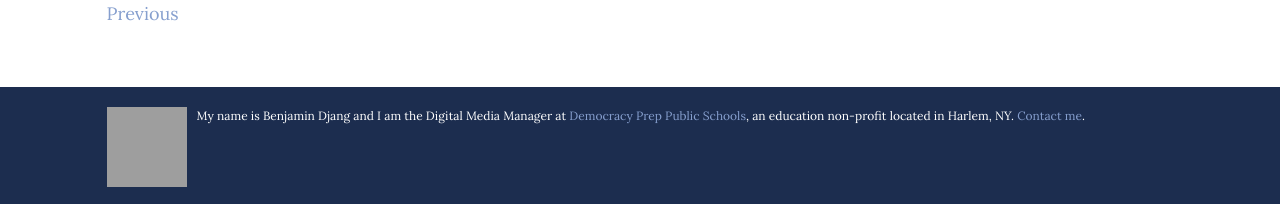
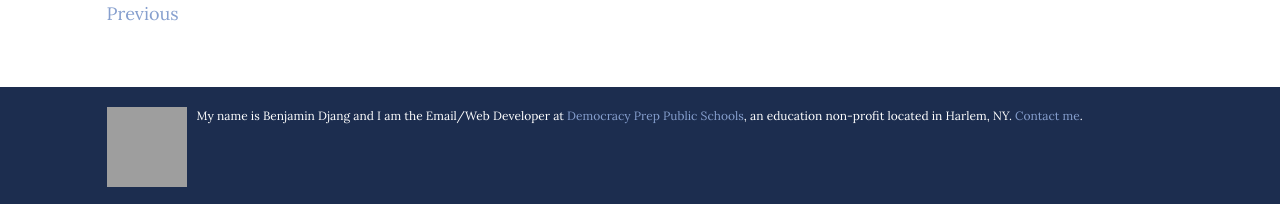
Before and after one commit to bdjang/benjamin-djang, a Jekyll site: the page built from index.html, in a window 1280 px wide. Shown: the part 1513-1717 px from the top of the page. Built offline with Jekyll 4.4.1, drawn with Linux system fonts in a browser that asks for light colours; the list of posts is cut into pages by our own code; grey boxes are pictures that could not be loaded.

Commit message:
Updated job title in footer

```diff
--- a/_includes/footer.html
+++ b/_includes/footer.html
@@ -4,7 +4,7 @@
 
       <div class="col-10-12 grid-pad-top">
         <img src="http://www.gravatar.com/avatar/db7e247a674a36392aed8267a7c083a3?s=140&amp;d=retro" alt="Profile Pic" title="Benjamin Djang">
-          <p>My name is Benjamin Djang and I am the Digital Media Manager at <a href="http://democracyprep.org/" target="_blank">Democracy Prep Public Schools</a>, an education non-profit located in Harlem, NY. <a href="mailto:bdjang@gmail.com">Contact me</a>.</p>
+          <p>My name is Benjamin Djang and I am the Email/Web Developer at <a href="http://democracyprep.org/" target="_blank">Democracy Prep Public Schools</a>, an education non-profit located in Harlem, NY. <a href="mailto:bdjang@gmail.com">Contact me</a>.</p>
       </div>
 
       <div class="col-1-12 grid-pad"></div>
```
